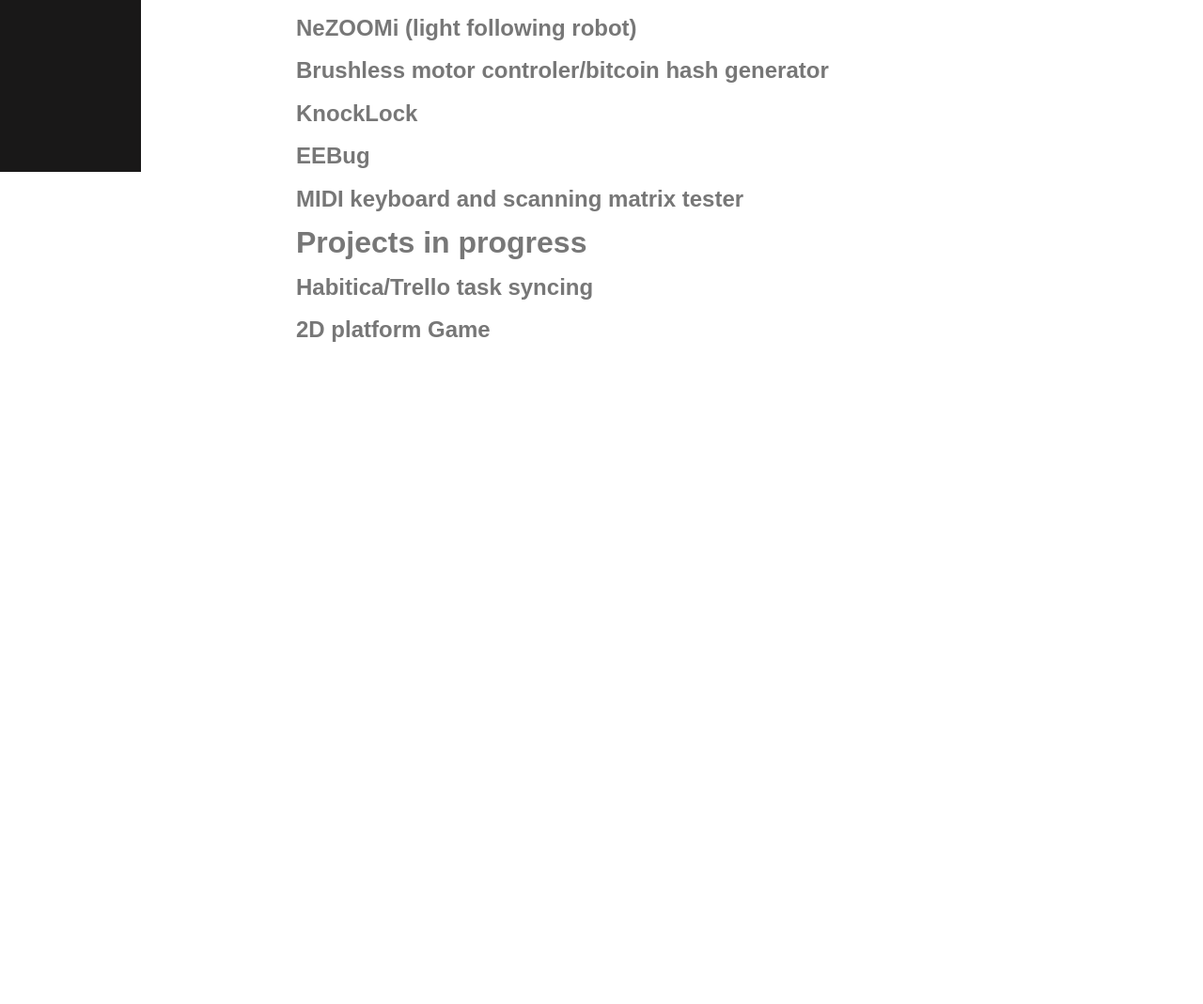
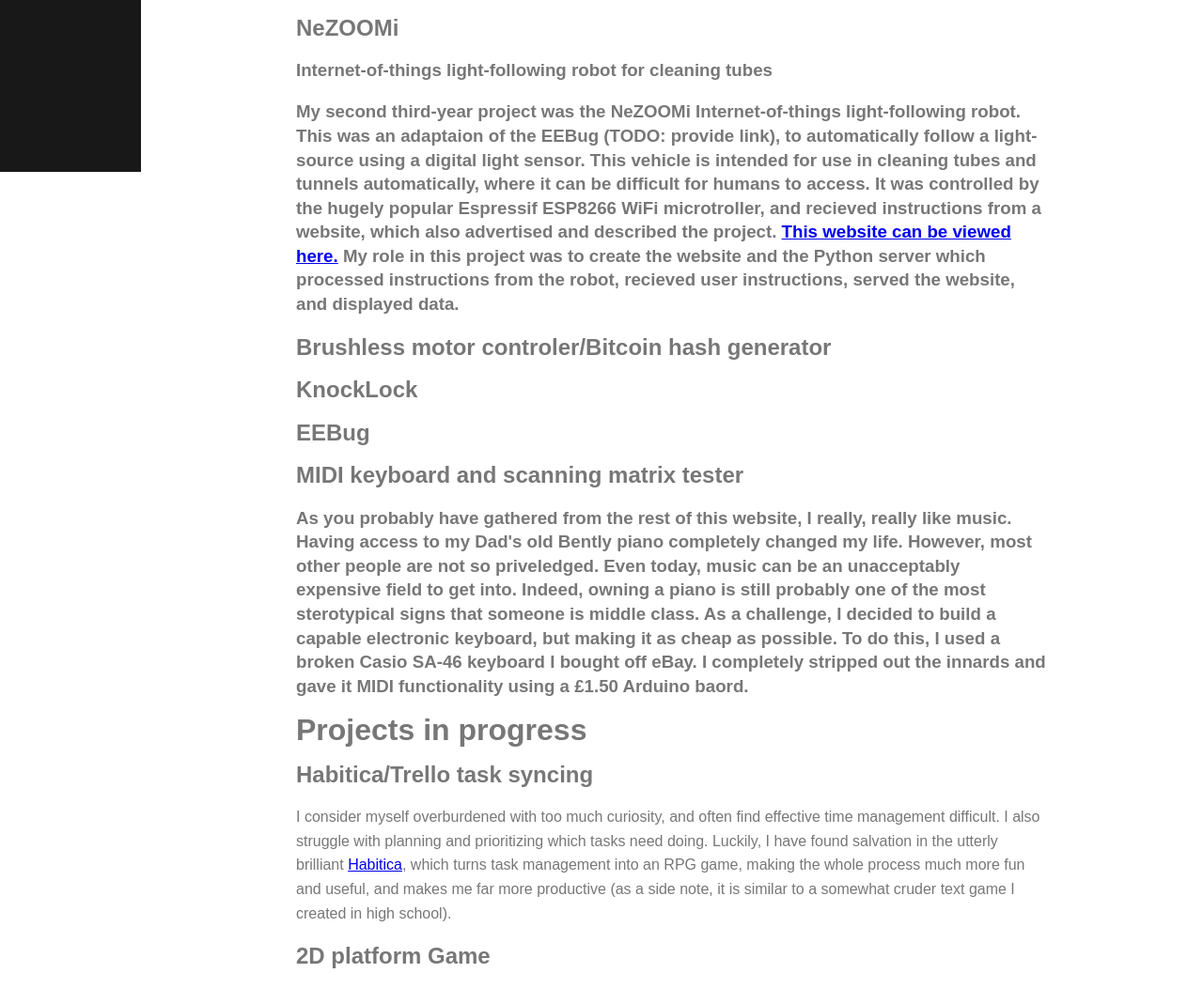
Before and after one commit to jamesarnold96/Portfolio, a plain HTML site: page my_projects.html in a window 1280 px wide. Shown: the part 617-1686 px from the top of the page at 94% size. Before the commit the page ends 1031 px from the top, so only its background shows below. Drawn offline with nearby package versions, Linux system fonts and the light colour scheme.

Commit message:
Added more project information

```diff
--- a/my_projects.html
+++ b/my_projects.html
@@ -67,14 +67,51 @@ them all on seperate pages -->
       seen in the video above,
       TODO: Provide more details.
 
-      <h2>NeZOOMi (light following robot)</h2>
-      <p>
-      <h2>Brushless motor controler/bitcoin hash generator</h2>
+      <h2>NeZOOMi</h2>
+      <h3>Internet-of-things light-following robot for cleaning tubes<h3>
+      <p>My second third-year project was the NeZOOMi Internet-of-things
+      light-following robot.
+      This was an adaptaion of the EEBug (TODO: provide link), to automatically
+      follow a light-source using a digital light sensor. This vehicle is
+      intended for use in cleaning tubes and tunnels automatically, where it can
+      be difficult for humans to access. It was controlled by the hugely popular
+      Espressif ESP8266 WiFi microtroller, and recieved instructions from a
+      website, which also advertised and described the project.
+      <a href="NeZOOMi/home.html">This website can be viewed here.</a> My role
+      in this project was to create the website and the Python server which
+      processed instructions from the robot, recieved user instructions,
+      served the website, and displayed data.
+      </p>
+
+      <h2>Brushless motor controler/Bitcoin hash generator</h2>
+
       <h2>KnockLock</h2>
+
       <h2>EEBug</h2>
+
       <h2>MIDI keyboard and scanning matrix tester</h2>
+      <h3>As you probably have gathered from the rest of this website, I really,
+      really like music. Having access to my Dad's old Bently piano completely
+      changed my life. However, most other people are not so priveledged. Even
+      today, music can be an unacceptably expensive field to get into. Indeed,
+      owning a piano is still probably one of the most sterotypical signs that
+      someone is middle class. As a challenge, I decided to build a capable
+      electronic keyboard, but making it as cheap as possible. To do this, I
+      used a broken Casio SA-46 keyboard I bought off eBay. I completely
+      stripped out the innards and gave it MIDI functionality using a £1.50
+      Arduino baord.
+
       <h1>Projects in progress</h1>
       <h2>Habitica/Trello task syncing</h2>
+      <h3></h3>
+      <p>
+      I consider myself overburdened with too much curiosity, and often find
+      effective time management difficult. I also struggle with planning and
+      prioritizing which tasks need doing. Luckily, I have found salvation in
+      the utterly brilliant <a href="https://habitica.com/">Habitica</a>, which
+      turns task management into an RPG game, making the whole process much more
+      fun and useful, and makes me far more productive (as a side note, it is
+      similar to a somewhat cruder text game I created in high school).</p>
       <h2>2D platform Game</h2>
     </div>
   </div>
```
Also changed, not shown: portfolio.html (+1 -1 lines).
